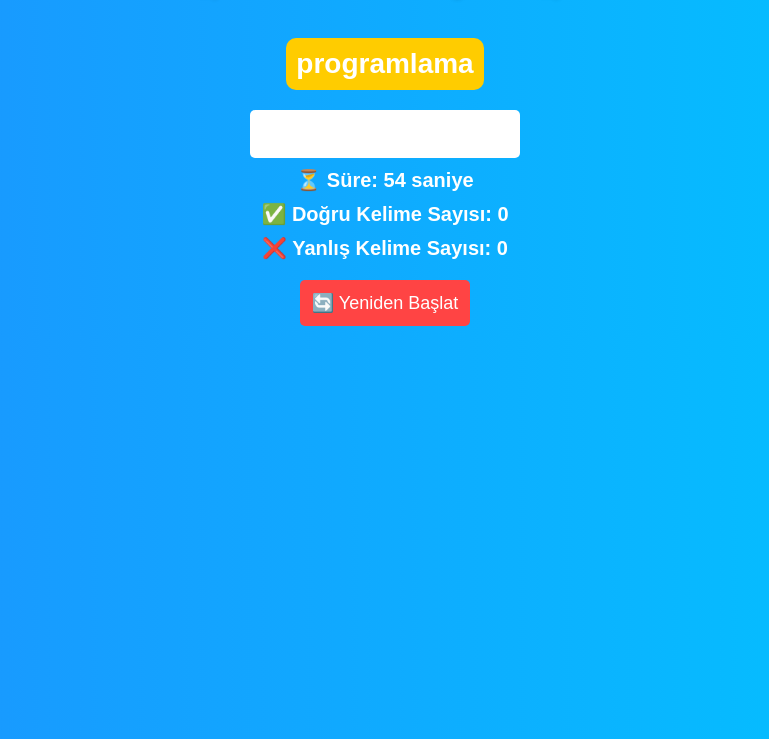
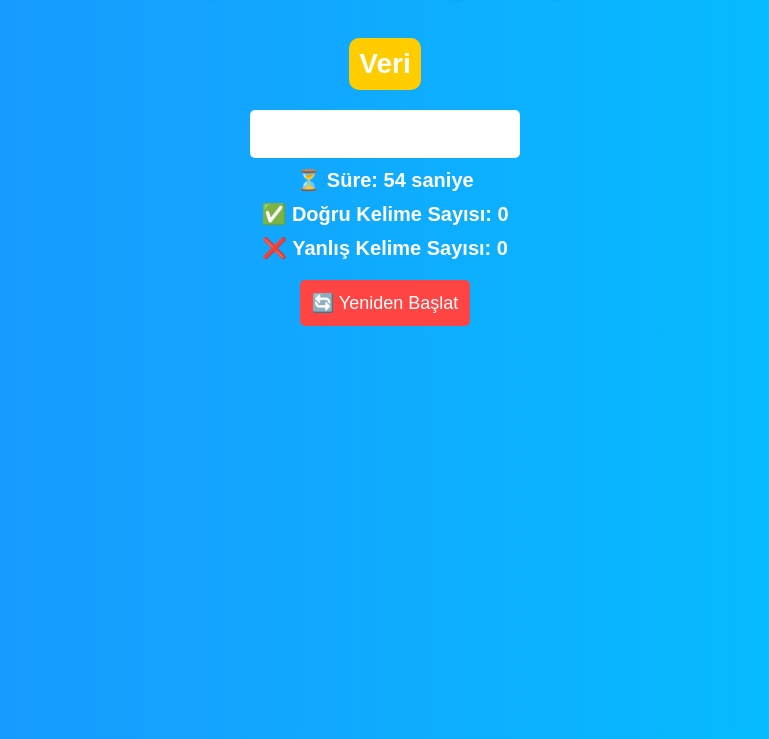
Before and after one commit to barisosmanoglu/bk-bilisim-haftasi, a plain HTML site: page hizli-yazma.html in a window 1280 px wide. Shown: the part 61-800 px from the top of the page, without its empty margins (255-1024 px from the left). Drawn offline with Linux system fonts and the light colour scheme.

Commit message:
Update hizli-yazma.html

```diff
--- a/hizli-yazma.html
+++ b/hizli-yazma.html
@@ -25,7 +25,7 @@
     <button id="restart">🔄 Yeniden Başlat</button>
 
     <script>
-        const words = ["bilgisayar", "internet", "programlama", "veri", "mobil", "yazılım", "donanım"];
+        const words = ["Bilgisayar", "İnternet", "Programlama", "Veri", "Mobil", "Yazılım", "Donanım","Algoritma","Python","Arduino"];
         let time = 60;
         let score = 0;
         let wrongScore = 0;
```
